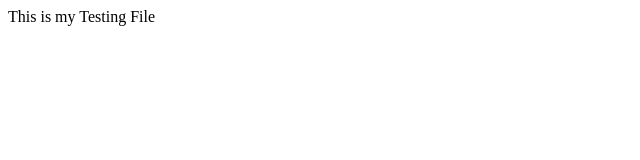
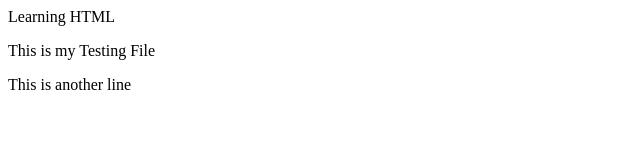
Before and after one commit to murife80/Technology, a plain HTML site: page index.html in a window 1280 px wide. Shown: the whole page, without its empty margins (0-640 px from the left). Drawn offline with Linux system fonts and the light colour scheme.

Commit message:
Initial Commit text file

```diff
--- a/index.html
+++ b/index.html
@@ -1,4 +1,6 @@
 <html>
 
-<p> This is my Testing File </p>
+	<h> Learning HTML </h>
+	<p> This is my Testing File </p>
+	<p> This is another line </p>
 </html>
```
Also changed, not shown: Instructions.txt (added).
